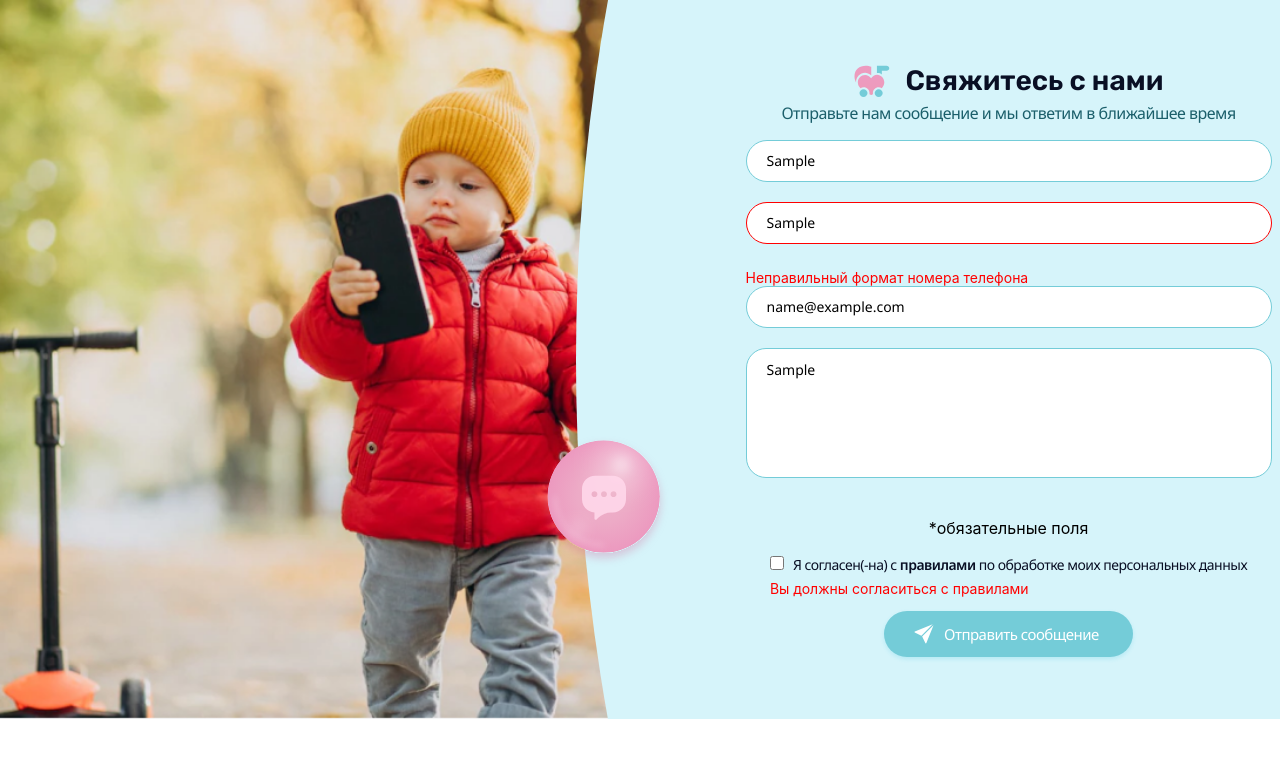
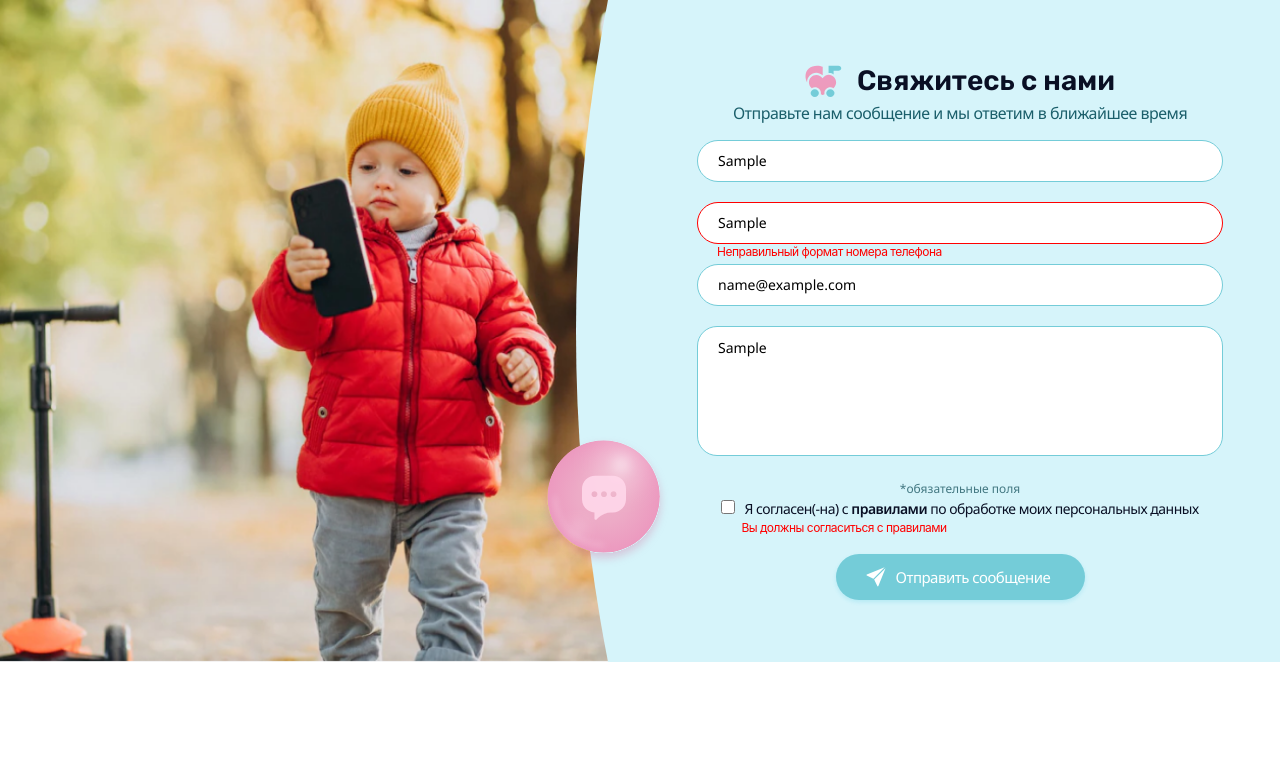
Before and after one commit to Kerne1bug/clients-feedback-app, a React (Create React App) app: page / in a window 1280 px wide. Both pictures are taken after typing "Sample", "Sample", "name@example.com", "Sample" into the empty fields and a click on the button "Отправить сообщение". Shown: the top 758 px of the page. Built offline with nearby package versions, Linux system fonts and the light colour scheme.

Commit message:
done! plz PR, some CSS was left to review

```diff
--- a/src/components/FeedBackForm/FormCheckbox/index.jsx
+++ b/src/components/FeedBackForm/FormCheckbox/index.jsx
@@ -23,8 +23,14 @@ function FormCheckBox({
 				{' '}
 				по обработке моих персональных данных
 			</label>
-			{!formState.fields.agreement.isValid && (
+			{/* {!formState.fields.agreement.isValid && (
 				<div className={styles.error}>
+					{errorMessage}
+				</div> */}
+			{ (formState.fields.agreement.isValid) ? (
+				<div className={styles.error} />
+			) : (
+				<div className={styles.errorActive}>
 					{errorMessage}
 				</div>
 			)}
--- a/src/components/FeedBackForm/FormCheckbox/styles.module.css
+++ b/src/components/FeedBackForm/FormCheckbox/styles.module.css
@@ -33,8 +33,16 @@
     margin-top: 5px;
 }
 
+
 .error {
+    height: 20px;
+}
+
+.errorActive {
+    display: flex;
     color: red;
-    font-size: 14px;
-    margin-top: 5px;
+    font-size: 12px;
+    height: 20px;
+    padding-left: 20px;
+    letter-spacing: -0.5px;
 }
--- a/src/components/FeedBackForm/FormInput/index.jsx
+++ b/src/components/FeedBackForm/FormInput/index.jsx
@@ -23,13 +23,13 @@ function FormInput({
 				value={formState.fields[name].value}
 				className={tagClassName}
 			/>
-			{
-				!isValid && (
-					<div className={styles.error}>
-						{errorMessage}
-					</div>
-				)
-			}
+			{ isValid ? (
+				<div className={styles.error} />
+			) : (
+				<div className={styles.errorActive}>
+					{errorMessage}
+				</div>
+			)}
 		</div>
 	);
 }
--- a/src/components/FeedBackForm/FormInput/styles.module.css
+++ b/src/components/FeedBackForm/FormInput/styles.module.css
@@ -1,8 +1,14 @@
 .error {
+    height: 20px;
+}
+
+.errorActive {
+    display: flex;
     color: red;
-    font-size: 14px;
-    margin-top: 5px;
-
+    font-size: 12px;
+    height: 20px;
+    padding-left: 20px;
+    letter-spacing: -0.5px;
 }
 
 .inputField {
@@ -21,7 +27,7 @@
     padding-left: 20px;
     box-sizing: border-box;
     color: black;
-    margin-bottom: 20px;
+    /* margin-bottom: 10px; */
 }
 
 .inputFieldText {
@@ -29,7 +35,6 @@
     height: 130px;
     padding-top: 11.5px;
     border-radius: 20px;
-    margin-bottom: 20px;
 }
 
 .errorInput {
--- a/src/components/FeedBackForm/index.jsx
+++ b/src/components/FeedBackForm/index.jsx
@@ -110,7 +110,7 @@ function FeedBackForm() {
 					errorMessage="Текст сообщения должен содержать от 5 до 1024 символов"
 				/>
 
-				<p className={styles.requiredFields}>*обязательные поля</p>
+				<p className={styles.formNote}>*обязательные поля</p>
 
 				<FormCheckBox
 					name={FIELDS.agreement}
--- a/src/components/FeedBackForm/styles.module.css
+++ b/src/components/FeedBackForm/styles.module.css
@@ -21,6 +21,7 @@
     flex-direction: column;
     align-items: center;
     margin-top: 14px;
+
 }
 
 .formIcon {
--- a/src/components/Header/styles.module.css
+++ b/src/components/Header/styles.module.css
@@ -6,6 +6,8 @@
 
 .backImg {
     position: relative;
+    width: 50%; /* 50% от родительского контейнера */
+    height: auto; /* Автоматически подстраивает высоту */
 }
 
 .formIcon {
```
